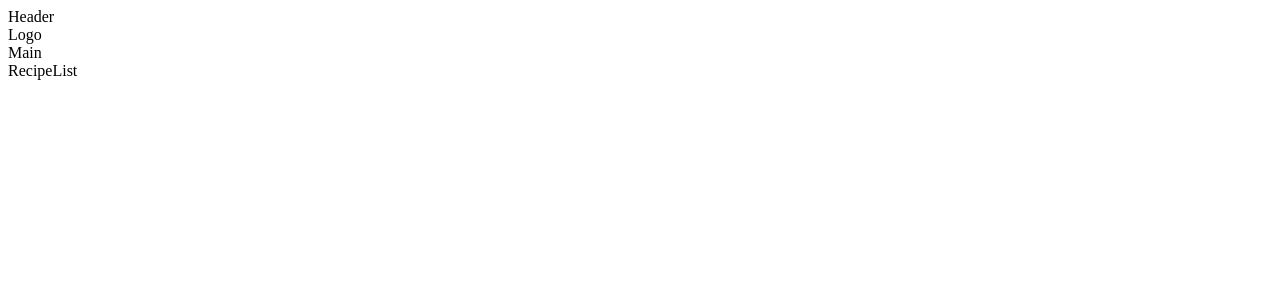
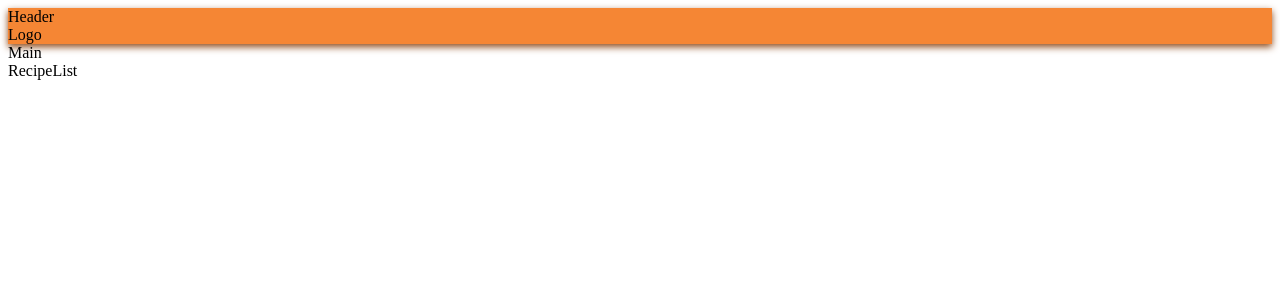
Before and after one commit to ratomsky/react-redux-ts-recipe-app, a React (Create React App) app: page / in a window 1280 px wide. Shown: the top 300 px of the page. Built offline with nearby package versions, Linux system fonts and the light colour scheme.

Commit message:
style(HeaderWrapper): add styles to HeaderWrapper

```diff
--- a/src/components/organisms/Header/Header.js
+++ b/src/components/organisms/Header/Header.js
@@ -1,15 +1,17 @@
 import React from "react";
+import { HeaderWrapper } from './Header.style';
 import { Logo } from "../../atom/Logo/Logo";
 import { Search } from "../../molecules/Search/Search";
 import { SearchSettings } from "../SearchSettings/SearchSettings";
 
+
 export const Header = () => {
   return (
-    <div>
-      Header
+    <HeaderWrapper>
+       Header
       <Logo />
       <Search />
       <SearchSettings />
-    </div>
+    </HeaderWrapper>
   );
 };
--- a/src/components/organisms/Header/Header.style.js
+++ b/src/components/organisms/Header/Header.style.js
@@ -0,0 +1,6 @@
+import styled from 'styled-components';
+
+export const HeaderWrapper = styled.header`
+    background-color: #f58634;
+    box-shadow: 0px 3px 7px 0px #8d4b1c;
+`
```
Also changed, not shown: 1 other file (tests, documents, lock files or other folders).
